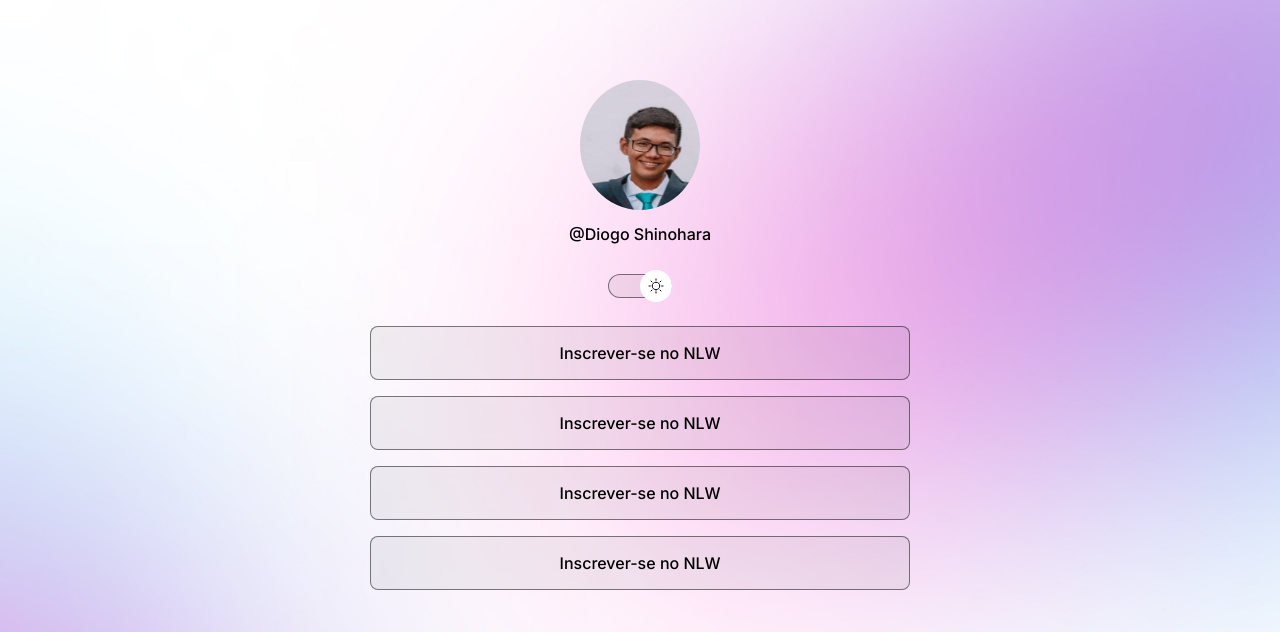
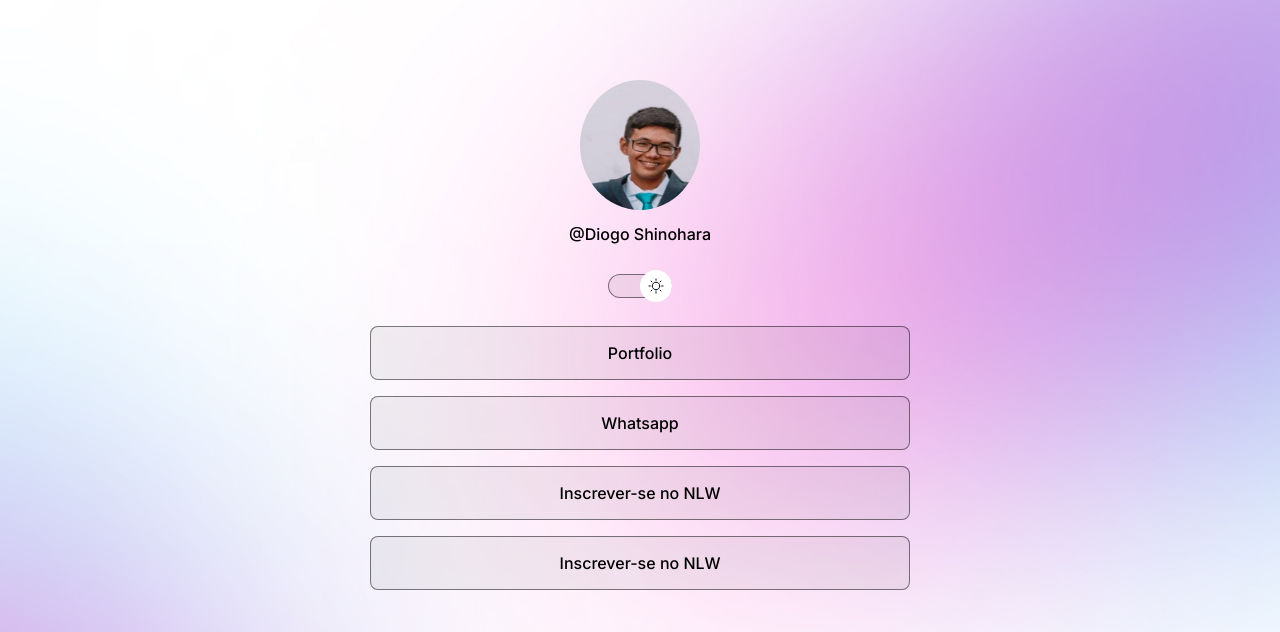
Before and after one commit to Diogohideki1/dev-link, a plain HTML site: page index.html in a window 1280 px wide. Shown: the top 632 px of the page. Drawn offline with nearby package versions, Linux system fonts and the light colour scheme.

Commit message:
mudança no index

```diff
--- a/index.html
+++ b/index.html
@@ -25,11 +25,11 @@
 
       <ul>
         <li>
-          <a href="#" target="_blank" >Inscrever-se no NLW</a>
+          <a href="#" target="_blank" >Portfolio</a>
         </li>
 
         <li>
-          <a href="#" target="_blank">Inscrever-se no NLW</a>
+          <a href="tel:67984018919" target="_blank">Whatsapp</a>
         </li>
 
 
```
